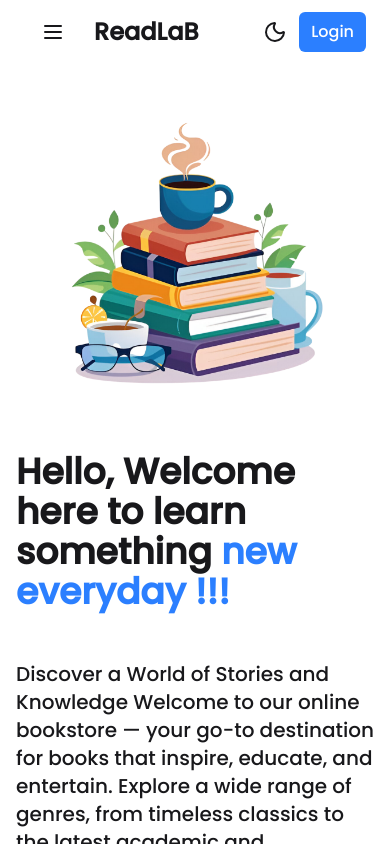
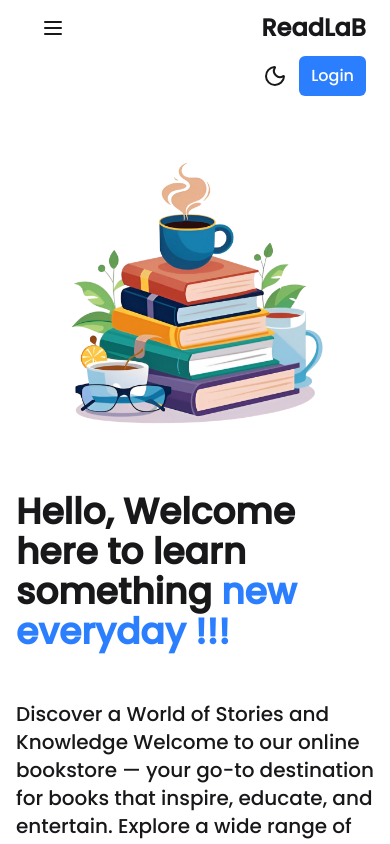
Before and after one commit to Adi-Mohite/E-Commerce-BookStore, a React (Vite) app in the folder Frontend/: page / in a window 390 px wide. Shown: the top 844 px of the page. Built offline with nearby package versions, Linux system fonts and the light colour scheme; no server answers.

Commit message:
Update Navbar.jsx

```diff
--- a/Frontend/src/components/Navbar.jsx
+++ b/Frontend/src/components/Navbar.jsx
@@ -58,11 +58,12 @@ function Navbar() {
         ${scrolled ? "shadow-md bg-base-200 dark:bg-slate-900" : ""}
         dark:text-white`}
     >
-      <div className="navbar justify-between">
-        {/* Start */}
-        <div className="navbar-start flex items-center gap-3">
-          {/* Hamburger for mobile */}
-          <div className="dropdown lg:hidden">
+      <div className="navbar flex-wrap flex-col sm:flex-row justify-between items-center">
+
+        {/* START SECTION */}
+        <div className="navbar-start w-full sm:w-auto flex items-center justify-between sm:justify-start">
+          {/* Hamburger Menu for mobile */}
+          <div className="dropdown sm:hidden">
             <label tabIndex={0} className="btn btn-ghost">
               <Menu className="h-6 w-6" />
             </label>
@@ -77,20 +78,20 @@ function Navbar() {
           {/* Logo */}
           <Link
             to="/"
-            className="text-2xl font-bold cursor-pointer dark:text-yellow-300 mr-6"
+            className="text-2xl font-bold cursor-pointer dark:text-yellow-300 ml-2"
           >
             ReadLaB
           </Link>
         </div>
 
-        {/* Center - Desktop menu */}
-        <div className="navbar-center hidden lg:flex">
+        {/* CENTER SECTION - Nav links (desktop only) */}
+        <div className="navbar-center hidden sm:flex">
           <ul className="menu menu-horizontal px-1">{navItems}</ul>
         </div>
 
-        {/* End */}
-        <div className="navbar-end space-x-3 flex items-center">
-          {/* Search box */}
+        {/* END SECTION */}
+        <div className="navbar-end w-full sm:w-auto flex items-center justify-end gap-3 mt-2 sm:mt-0">
+          {/* Search */}
           <div className="hidden md:block">
             <form
               onSubmit={(e) => {
@@ -111,7 +112,7 @@ function Navbar() {
             </form>
           </div>
 
-          {/* Theme toggle */}
+          {/* Theme Toggle */}
           <button
             onClick={() => setTheme(theme === "light" ? "dark" : "light")}
             title="Toggle Dark Mode"
@@ -123,7 +124,7 @@ function Navbar() {
             )}
           </button>
 
-          {/* Cart and Orders */}
+          {/* Cart + Orders */}
           {authUser && (
             <>
               <Link to="/cart" className="relative" title="My Cart">
```
